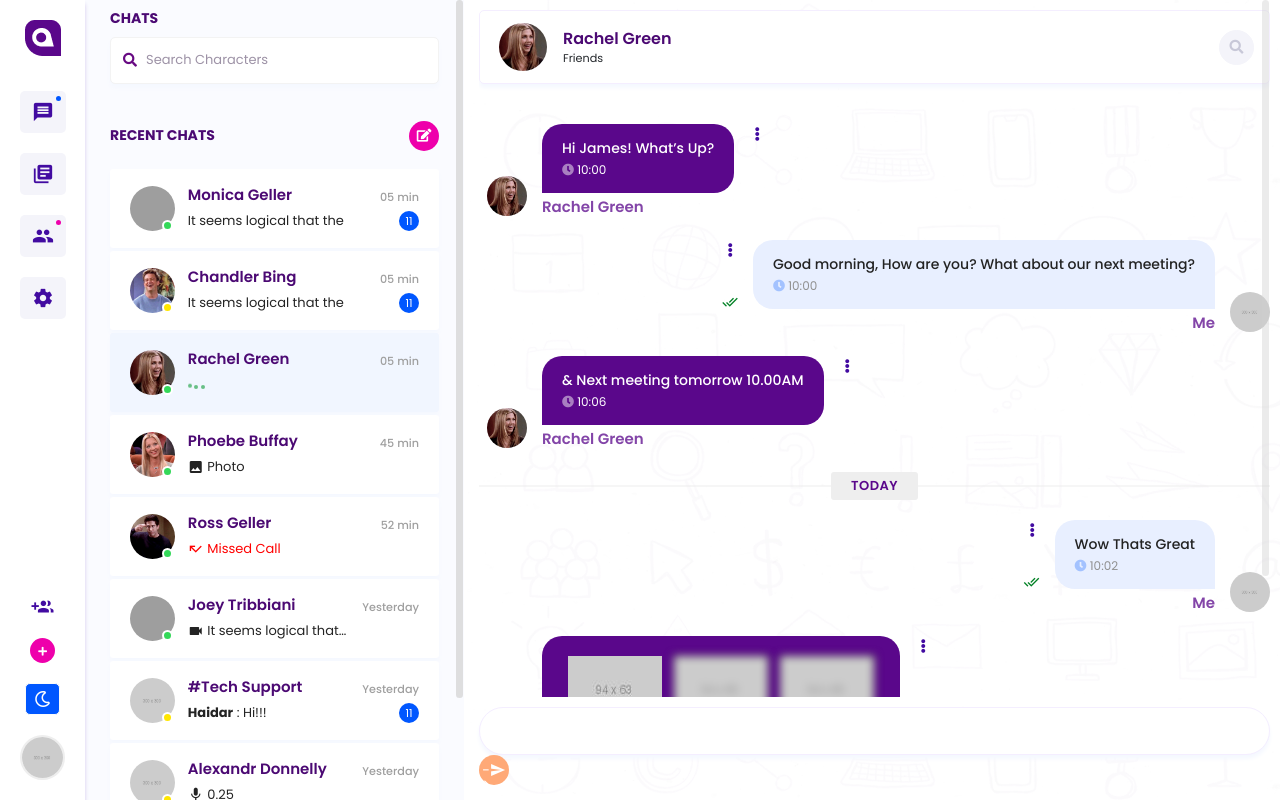
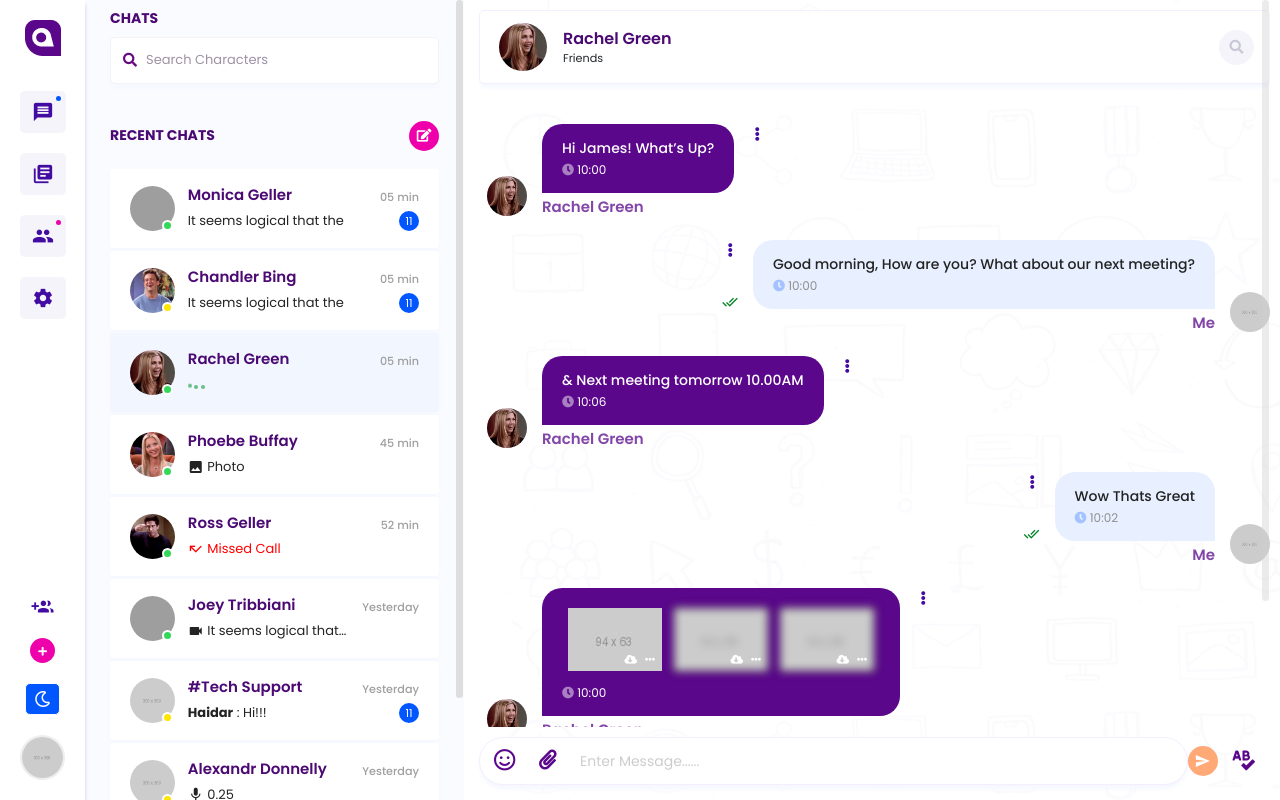
Before and after one commit to TMTsProject/django-chatbot, a Django app: page /ch1 in a window 1280 px wide. Run offline with Django 3.2, Linux system fonts and the light colour scheme; parts of the project's set-up code (start-up, migrations or seed data) failed here and were passed over; some libraries are stand-ins or nearby versions; grey boxes are pictures that could not be loaded.

Commit message:
grammar api

```diff
--- a/static/assets/css/grammar_check.css
+++ b/static/assets/css/grammar_check.css
@@ -1,13 +1,13 @@
-.tooltip {
+.gc-tooltip {
     position: relative;
     display:inline;
 }
 
-.tooltip .tooltiptext {
+.gc-tooltip .gc-tooltiptext {
     visibility: hidden;       /* 이벤트가 없으면 툴팁 영역을 숨김 */
     width:max-content;             /* 툴팁 영역의 넓이를 설정 */
     background-color:black;
-    color: #fff;
+    color: #232323;
     text-align: left;
     border-radius: 6px;
     padding: 5px 0;
@@ -16,7 +16,7 @@
     z-index: 1;
 }
 
-.tooltip:hover .tooltiptext {
+.gc-tooltip:hover .gc-tooltiptext {
     visibility: visible;      /* hover 이벤트 발생시 영역을 보여줌 */
     /* top: -5px;                영역의 위치를 -5 만큼 위로 이동 */
     /* right: 105%;              왼쪽에 생성해야하므로 영역을 오른쪽에서 105% 이동  */
@@ -25,7 +25,7 @@
     left: -10px;
     padding: 5px;
 }
-.tooltip .tooltiptext::after {
+.gc-tooltip .gc-tooltiptext::after {
     content: " ";             /* 정사각형 영역 사용 */
     position: absolute;       /* 절대 위치 사용 */
     border-style: solid;
--- a/static/assets/js/chat.js
+++ b/static/assets/js/chat.js
@@ -20,126 +20,40 @@ function enterkey() {
     if (window.event.keyCode == 13) {
         sendAsk();
     }
+    return
 }
 
 function nowTime(){
     var today = new Date();
     var hours = today.getHours(); // 시
     var minutes = today.getMinutes();  // 분
-    return hours + ' : ' + minutes;
+
+    hours = hours + ''
+    minutes = minutes + ''
+
+    if (hours.length == 1){
+        hours = '0' + hours
+    }
+    if (minutes.length == 1){
+        minutes = '0' + minutes
+    }
+    return ' ' + hours + ' : ' + minutes;
 }
 
 function sendAsk(){
 //    <!--  input 받음  -->
     var chattext = $('#inputId').val();
-    console.log(chattext)
+//    console.log(chattext)
     checktxt = '<div class="chats chats-right"><div class="chat-content"><div class="message-content">'
-                + chattext +
+                + '<div class="user-msg">' + chattext + '</div>' +
                 '<div class="chat-time"><div><div class="time"><i class="fas fa-clock"></i>'
-                 + nowTime() +
-                 '</div></div></div></div><div class="chat-profile-name text-right"><h6>Me</h6></div></div>'
-                 + '<div class="chat-action-btns mr-2"><div class="chat-read-col"><span class="material-icons">done_all</span></div></div></div>'
+                + nowTime() +
+                '</div></div></div></div><div class="chat-profile-name text-right"><h6>Me</h6></div></div>'
+                + '<div class="chat-action-btns mr-2"><div class="chat-read-col"><span class="material-icons">done_all</span></div></div></div>'
 
     document.getElementById("messages").innerHTML += checktxt;
 
-//    <!--   문법 교정 api 작동     -->
-    var inputs = document.getElementsByClassName("inp")
-    var len = inputs.length
 
-//    console.log('len : ',len)
-//    console.log('inputs : ', inputs)
-
-    for (var inpIdx = 0; inpIdx < len; inpIdx++){
-        // console.log(inputs[inpIdx].innerText)
-        var text = inputs[inpIdx].innerText
-
-
-        // console.log(text)
-        var settings = {
-            "async": false,
-            "crossDomain": true,
-            "url": "https://dnaber-languagetool.p.rapidapi.com/v2/check",
-            "method": "POST",
-            "headers": {
-                "content-type": "application/x-www-form-urlencoded",
-                "x-rapidapi-host": "dnaber-languagetool.p.rapidapi.com",
-                "x-rapidapi-key": "49491d0e58mshc6937e8d420377ap1de6f6jsn6ea9c2dcaa0b"
-            },
-            "data": {
-                "text": text,
-                "language": "en-US"
-            }
-        };
-
-        var res;
-
-        $.ajax(settings).done(function (response) {
-            var length = []
-            var offset = []
-            var rt_msg_all = []
-            // console.log(response);
-            matches = response.matches
-
-            if (matches.length === 0) {
-                // 맞는 문장
-                rt_msg = ""
-            }
-            else{
-                // 틀린 문장
-                // 오류가 여러 개면 여러 개 출력
-                // console.log(matches.length)
-                for (var m = 0; m < matches.length; m++){
-                    rt_msg = ""
-                    err = matches[m].shortMessage;
-                    if (err == 'Spelling mistake') {
-                        rt_msg += "There is a spelling mistake.<br>The chatbot may not work smoothly.<br>"
-                    }
-                    else if (err == ''){
-                        continue
-                    }
-                    else{
-                        rt_msg += err + " : " + matches[m].message + "<br>"
-                        rt_msg += "Can be replaced by : "
-                        rep = matches[m].replacements
-                        for (var i = 0; i < rep.length; i++){
-                            rt_msg += rep[i].value
-                            if (i != rep.length - 1){
-                                rt_msg += ','
-                            }
-                        }
-                        rt_msg += "<br>"
-                    }
-
-                    rt_msg_all.push(rt_msg)
-                    context = response.matches[m].context
-                    length.push(context.length)
-                    offset.push(context.offset)
-                    console.log(rt_msg_all)
-
-                }
-
-                var hl = ""
-                for (var idx = 0; idx<offset.length; idx++ ){
-                    if (idx == 0){
-                        hl += "<span>"+text.slice(0, offset[idx])+"</span>"
-                    }
-                    hl += "<span class='tooltip' style='background-color:yellow'>" + text.slice(offset[idx], offset[idx]+length[idx]) +
-                        "<span class='tooltiptext'>"+rt_msg_all[idx]+"</span>"+"</span>"
-                    if (idx == offset.length - 1){
-                        hl += "<span>"+text.slice(offset[idx]+length[idx])+"</span>"
-                    }
-                    else{
-                        hl += "<span>"+text.slice(offset[idx]+length[idx], offset[idx+1])+"</span>"
-                    }
-                }
-                console.log('inpidx',inpIdx)
-                $($('.inp')[inpIdx]).html(hl)
-
-            }
-
-        });
-
-    }
 
     <!--    챗봇 대답 요청    -->
 //    var strurl = "chatanswer?questext=" + chattext;
@@ -177,3 +91,118 @@ function sendAsk(){
     xhr.send(null);
     $('#inputId').val('');
 }
+
+function checkGrammar(){
+<!--   문법 교정 api 작동     -->
+    var inputs = document.getElementsByClassName("user-msg")
+    var len = inputs.length
+
+//    console.log('len : ',len)
+//    console.log('inputs : ', inputs)
+
+    for (var inpIdx = 0; inpIdx < len; inpIdx++){
+        // console.log(inputs[inpIdx].innerText)
+        var text = inputs[inpIdx].innerText
+//        console.log('text' , text)
+
+        // console.log(text)
+        var settings = {
+            "async": false,
+            "crossDomain": true,
+            "url": "https://dnaber-languagetool.p.rapidapi.com/v2/check",
+            "method": "POST",
+            "headers": {
+                "content-type": "application/x-www-form-urlencoded",
+                "x-rapidapi-host": "dnaber-languagetool.p.rapidapi.com",
+                "x-rapidapi-key": "49491d0e58mshc6937e8d420377ap1de6f6jsn6ea9c2dcaa0b"
+            },
+            "data": {
+                "text": text,
+                "language": "en-US"
+            }
+        };
+
+        var res;
+
+        $.ajax(settings).done(function (response) {
+            var length = []
+            var offset = []
+            var color_list = []
+            var rt_msg_all = []
+            // console.log(response);
+            matches = response.matches
+
+            if (matches.length === 0) {
+                // 맞는 문장
+                rt_msg = ""
+                console.log("correct!")
+                return
+            }
+            else{
+                // 틀린 문장
+                // 오류가 여러 개면 여러 개 출력
+                // console.log(matches.length)
+                for (var m = 0; m < matches.length; m++){
+                    var colors;
+                    rt_msg = ""
+                    err = matches[m].shortMessage;
+                    if (err == 'Spelling mistake') {
+                        rt_msg += "There is a spelling mistake.<br>The chatbot may not work smoothly.<br>"
+                        colors = "#AEB1FF"
+                    }
+                    else if (err == ''){
+                        continue
+                    }
+                    else{
+                        rt_msg += err + " : " + matches[m].message + "<br>"
+                        rt_msg += "Can be replaced by : "
+                        rep = matches[m].replacements
+                        for (var i = 0; i < rep.length; i++){
+                            rt_msg += rep[i].value
+                            if (i != rep.length - 1){
+                                rt_msg += ','
+                            }
+                        }
+                        rt_msg += "<br>"
+                        colors = "pink"
+                    }
+
+                    rt_msg_all.push(rt_msg)
+                    context = response.matches[m].context
+                    length.push(context.length)
+                    offset.push(context.offset)
+                    color_list.push(colors)
+
+                    console.log('rt_msg')
+                    console.log(rt_msg_all)
+
+
+                }
+
+                if (rt_msg_all.length === 0){
+                    return
+                }
+
+                var hl = ""
+                for (var idx = 0; idx<offset.length; idx++ ){
+                    if (idx == 0){
+                        hl += "<span>"+text.slice(0, offset[idx])+"</span>"
+                    }
+                    hl += "<span class='gc-tooltip' style='background-color:" + color_list[idx] + "'>" + text.slice(offset[idx], offset[idx]+length[idx]) +
+                            "<span class='gc-tooltiptext'>"+rt_msg_all[idx]+"</span>"+"</span>"
+                    if (idx == offset.length - 1){
+                        hl += "<span>"+text.slice(offset[idx]+length[idx])+"</span>"
+                    }
+                    else{
+                        hl += "<span>"+text.slice(offset[idx]+length[idx], offset[idx+1])+"</span>"
+                    }
+                }
+//                console.log('inpidx',inpIdx)
+                $($('.user-msg')[inpIdx]).html(hl)
+
+            }
+
+        });
+
+    }
+}
--- a/templates/ch1.html
+++ b/templates/ch1.html
@@ -26,8 +26,49 @@
     <!-- App styles -->
     <link rel="stylesheet" href="{% static 'assets/css/app.css' %}">
 
-    <link rel="stylesheet" href="{% static 'assets/css/grammar_check.css' %}">
+<!--    <link rel="stylesheet" href="{% static 'assets/css/grammar_check.css' %}">-->
 
+    <style>
+        .gc-tooltip {
+            position: relative;
+            display:inline;
+        }
+
+        .gc-tooltip .gc-tooltiptext {
+            visibility: hidden;       /* 이벤트가 없으면 툴팁 영역을 숨김 */
+            width:max-content;             /* 툴팁 영역의 넓이를 설정 */
+            background-color:#A8C2FF;
+            color: black;
+            text-align: left;
+            border-radius: 6px;
+            padding: 5px 0;
+
+            position: absolute;       /* 절대 위치를 사용 */
+            z-index: 1;
+        }
+
+        .gc-tooltip:hover .gc-tooltiptext {
+            visibility: visible;      /* hover 이벤트 발생시 영역을 보여줌 */
+            top: 130%;               /* 영역의 위치를 -5 만큼 위로 이동 */
+            right: 5%;             /* 왼쪽에 생성해야하므로 영역을 오른쪽에서 105% 이동  */
+            padding: 5px;
+        }
+
+        .gc-tooltip .gc-tooltiptext::after {
+            content: " ";             /* 정사각형 영역 사용 */
+            position: absolute;       /* 절대 위치 사용 */
+            border-style: solid;
+            border-width: 5px;        /* 테두리 넓이를 5px 로 설정 */
+            right: 5px;
+            bottom: 100%;               /* bottom에서 100% 위치에 오도록 위치 */
+            margin-top: -5px;
+
+            /* 사각형의 테두리에서 아래만 노출 */
+            border-color: transparent transparent #A8C2FF transparent;
+
+        }
+
+    </style>
 </head>
 
 <body>
@@ -448,9 +489,9 @@
                                     </div>
                                 </div>
                             </div>
-                            <div class="chat-line">
-                                <span class="chat-date">Today</span>
-                            </div>
+<!--                            <div class="chat-line">-->
+<!--                                <span class="chat-date">Today</span>-->
+<!--                            </div>-->
                             <div class="chats chats-right">
                                 <div class="chat-content">
                                     <div class="message-content">
@@ -605,11 +646,23 @@
                     </div>
                 </div>
                 <div class="chat-footer">
-                    <input type="text" class="form-control chat_form" id="inputId"  name="inputName" onkeyup="enterkey();">
-<!--                    <input type="button" onclick="sendAsk()" value="Get Value">-->
-                    <button class="btn send-btn" onclick="sendAsk()">-->
-                        <span class="material-icons">send</span>
-                    </button>
+                    <form>
+                        <span class="smile-col">
+                            <a href="#"><i class="far fa-smile"></i></a>
+                        </span>
+                        <span class="attach-col">
+                            <a href="#"><i class="fas fa-paperclip"></i></a>
+                        </span>
+                        <input hidden="hidden" />
+                        <input type="text" class="form-control chat_form" id="inputId" onkeyup="enterkey();" placeholder="Enter Message......">
+                        <button class="btn send-btn" type="button" onclick="sendAsk();">
+                            <span class="material-icons">send</span>
+                        </button>
+                        <button class="btn grammar-check" type="button" onclick="checkGrammar();" style="color:#5A078B;	font-size: 20px;">
+                            <i class="fas fa-spell-check"></i>
+                        </button>
+                    </form>
+
 <!--                    <form>-->
 <!--                        <div class="smile-col">-->
 <!--                            <a href="#"><i class="far fa-smile"></i></a>-->
```
Also changed, not shown: config/settings.py (+6 -6 lines).
